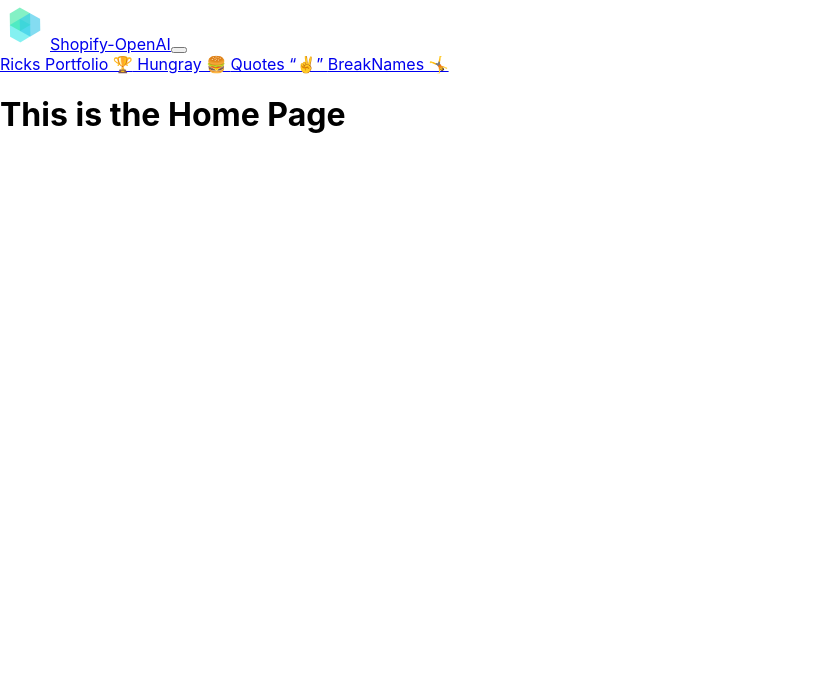
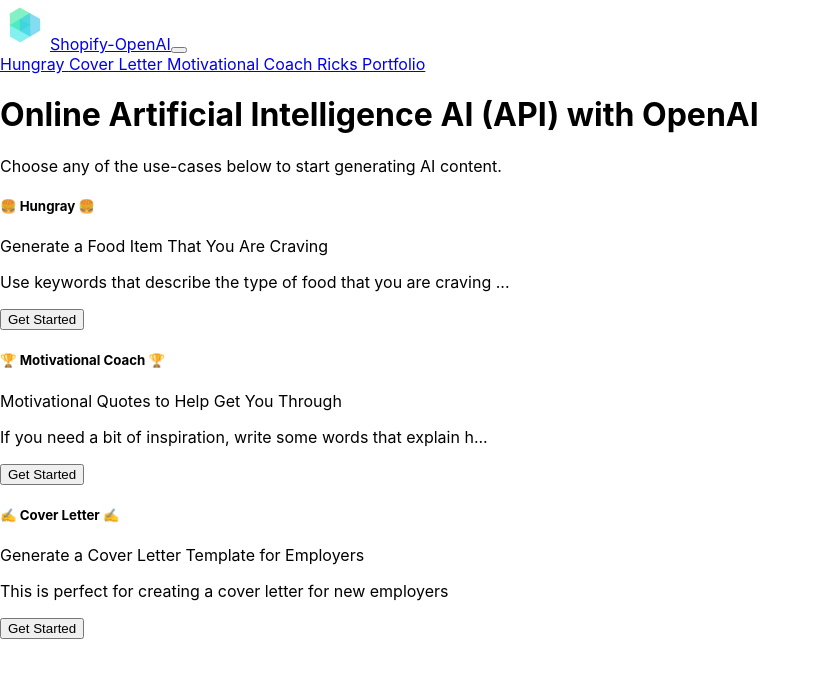
Before and after one commit to rickstylz01/OpenAI, a React (Create React App) app: page / in a window 1280 px wide. Shown: the top 678 px of the page, without its empty margins (0-820 px from the left). Built offline with nearby package versions, Linux system fonts and the light colour scheme; the HTML template or start-up script is replaced by a standard one.

Commit message:
create Ai description card component. Change path names to quotes and cover-letter for components. Create cover letter and quotes component. Place Ai Desciptions Card in home component for each separate component.

```diff
--- a/src/App.js
+++ b/src/App.js
@@ -1,8 +1,8 @@
 import {Container} from "react-bootstrap";
 import Hungray from "./components/Hungray";
 import Navigation from "./components/Navigation";
-import Quotes from "./components/Quotes";
-import BreakNames from "./components/BreakNames";
+import CoverLetter from "./components/CoverLetter";
+import MotivationalCoach from "./components/MotivationalCoach";
 import Home from "./components/Home";
 import { BrowserRouter as Router, Routes, Route } from "react-router-dom";
 
@@ -16,8 +16,8 @@
             <Routes>
               <Route path="/" exact element={<Home />} />
               <Route path="/hungray" element={<Hungray />} />
-              <Route path="/quotes" element={<Quotes />} />
-              <Route path="/breaknames" element={<BreakNames />} />
+              <Route path="/cover-letter" element={<CoverLetter />} />
+              <Route path="/quotes" element={<MotivationalCoach />} />
             </Routes>
           </Container>
       </div>
--- /dev/null
+++ b/src/components/AiDescriptionCard.js
@@ -0,0 +1,35 @@
+import React from "react";
+import { Card, Button, Nav } from 'react-bootstrap';
+
+const AiDescriptionCard = (props) => {
+  const { header, title, text, theLink } = props;
+
+  function truncateString(str, num) {
+    // If the length of str is less than or equal to num
+    // just return str--don't truncate it.
+    if (str.length <= num) {
+      return str
+    }
+    // Return str truncated with '...' concatenated to the end of str.
+    return str.slice(0, num) + '...'
+  }
+
+  return(
+    <div>
+      <Card>
+        <Card.Header as="h5">{header}</Card.Header>
+        <Card.Body>
+          <Card.Title>{title}</Card.Title>
+          <Card.Text>
+            {truncateString(text, 65)}
+          </Card.Text>
+          <Nav.Link href={theLink}>
+            <Button variant="primary" size="md">Get Started</Button>
+          </Nav.Link>
+        </Card.Body>
+      </Card>
+    </div>
+  )
+}
+
+export default AiDescriptionCard;
--- a/src/components/BreakNames.js
+++ /dev/null
@@ -1,11 +0,0 @@
-import React from "react";
-
-const BreakNames = () => {
-  return (
-    <div>
-      <h1>This is the BreakNames Page</h1>
-    </div>
-  )
-}
-
-export default BreakNames;
--- /dev/null
+++ b/src/components/CoverLetter.js
@@ -0,0 +1,11 @@
+import React from "react";
+
+const CoverLetter = () => {
+  return (
+    <div>
+      <h1>This is the Cover Letter Page</h1>
+    </div>
+  )
+}
+
+export default CoverLetter;
--- a/src/components/Home.js
+++ b/src/components/Home.js
@@ -1,9 +1,41 @@
 import React from "react";
+import AiDescriptionCard from "./AiDescriptionCard";
+import {Col, Row} from "react-bootstrap";
 
 const Home = () => {
   return (
     <div>
-      <h1>This is the Home Page</h1>
+      <h1> Online Artificial Intelligence AI (API) with OpenAI </h1>
+      <p> Choose any of the use-cases below to start generating AI content. </p>
+
+      <Row>
+        <Col>
+          <AiDescriptionCard
+            header="🍔 Hungray 🍔"
+            title="Generate a Food Item That You Are Craving"
+            text="Use keywords that describe the type of food that you are craving to eat!"
+            theLink="/hungray"
+          />
+        </Col>
+
+        <Col>
+          <AiDescriptionCard
+            header="🏆 Motivational Coach 🏆"
+            title="Motivational Quotes to Help Get You Through"
+            text="If you need a bit of inspiration, write some words that explain how you are feeling"
+            theLink="/quotes"
+          />
+        </Col>
+
+        <Col>
+          <AiDescriptionCard
+            header="✍️ Cover Letter ✍️"
+            title="Generate a Cover Letter Template for Employers"
+            text="This is perfect for creating a cover letter for new employers"
+            theLink="/cover-letter"
+          />
+        </Col>
+      </Row>
     </div>
   )
 }
--- a/src/components/Hungray.js
+++ b/src/components/Hungray.js
@@ -4,7 +4,10 @@
 
 const Hungray = () => {
   const searchRef = useRef();
-  const [state, setState] = useState();
+  const [state, setState] = useState({
+    heading: 'the Response from the AI will be shown here',
+    response: '..... await the response'
+  });
 
   useEffect(() => {
     searchRef.current.focus();
@@ -24,6 +27,9 @@
   }
 
   return(
+    <div>
+      <h1>🍔 Hungray 🍔</h1>
+      <h4>Generate a Food Item That You Are Craving</h4>
       <Form onSubmit={onFormSubmit}>
         <Form.Group className="mb-3" controlId="formSearchQuery">
           <Form.Label>What do you feel like eating?</Form.Label>
@@ -45,7 +51,7 @@
           Submit
         </Button>
       </Form>
-
+    </div>
   );
 }
 
--- /dev/null
+++ b/src/components/MotivationalCoach.js
@@ -0,0 +1,11 @@
+import React from "react";
+
+const MotivationalCoach = () => {
+  return (
+    <div>
+      <h1>This is the Motivational Quotes Page</h1>
+    </div>
+  )
+}
+
+export default MotivationalCoach;
--- a/src/components/Navigation.js
+++ b/src/components/Navigation.js
@@ -23,10 +23,10 @@
 
         <Navbar.Collapse>
           <Nav>
-            <Nav.Link href="#">Ricks Portfolio 🏆</Nav.Link>
-            <Nav.Link href="hungray"> Hungray 🍔 </Nav.Link>
-            <Nav.Link href="quotes"> Quotes “✌” </Nav.Link>
-            <Nav.Link href="breaknames"> BreakNames 🤸 </Nav.Link>
+            <Nav.Link href="hungray"> Hungray </Nav.Link>
+            <Nav.Link href="cover-letter"> Cover Letter </Nav.Link>
+            <Nav.Link href="quotes"> Motivational Coach </Nav.Link>
+            <Nav.Link href="#">Ricks Portfolio </Nav.Link>
           </Nav>
         </Navbar.Collapse>
       </Navbar>
--- a/src/components/Quotes.js
+++ /dev/null
@@ -1,11 +0,0 @@
-import React from "react";
-
-const Quotes = () => {
-  return (
-    <div>
-      <h1>This is the Quotes Page</h1>
-    </div>
-  )
-}
-
-export default Quotes;
```
Lines whose indentation alone changed are shown as unchanged.
